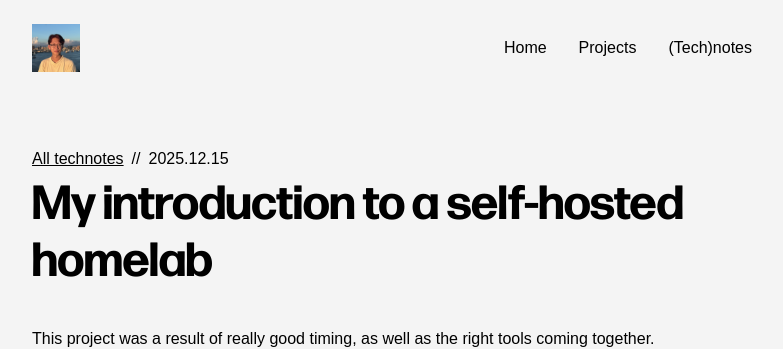
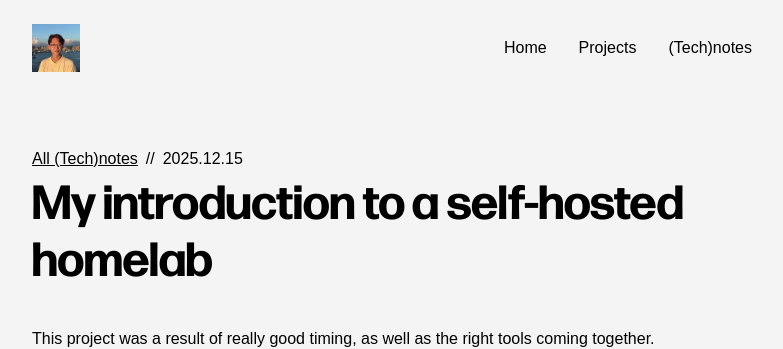
Before and after one commit to brendan-ch/brendan-ch.github.io, a Jekyll site: the page built from _posts/2025-12-15-homelab.md, in a window 1280 px wide. Shown: the top 349 px of the page, without its empty margins (248-1031 px from the left). Built offline with Jekyll 4.4.1, drawn with Linux system fonts in a browser that asks for light colours; some web fonts are replaced.

Commit message:
Update styling of (Tech)notes

```diff
--- a/_layouts/post.html
+++ b/_layouts/post.html
@@ -4,7 +4,7 @@ layout: default
 
 <div class="project-header">
     <div class="breadcrumb-wrapper">
-        <a href="/notes">All technotes</a>
+        <a href="/notes">All (Tech)notes</a>
         <p>//</p>
         <p>{{ page.date | date: "%Y.%m.%d" }}</p>
     </div>
```
